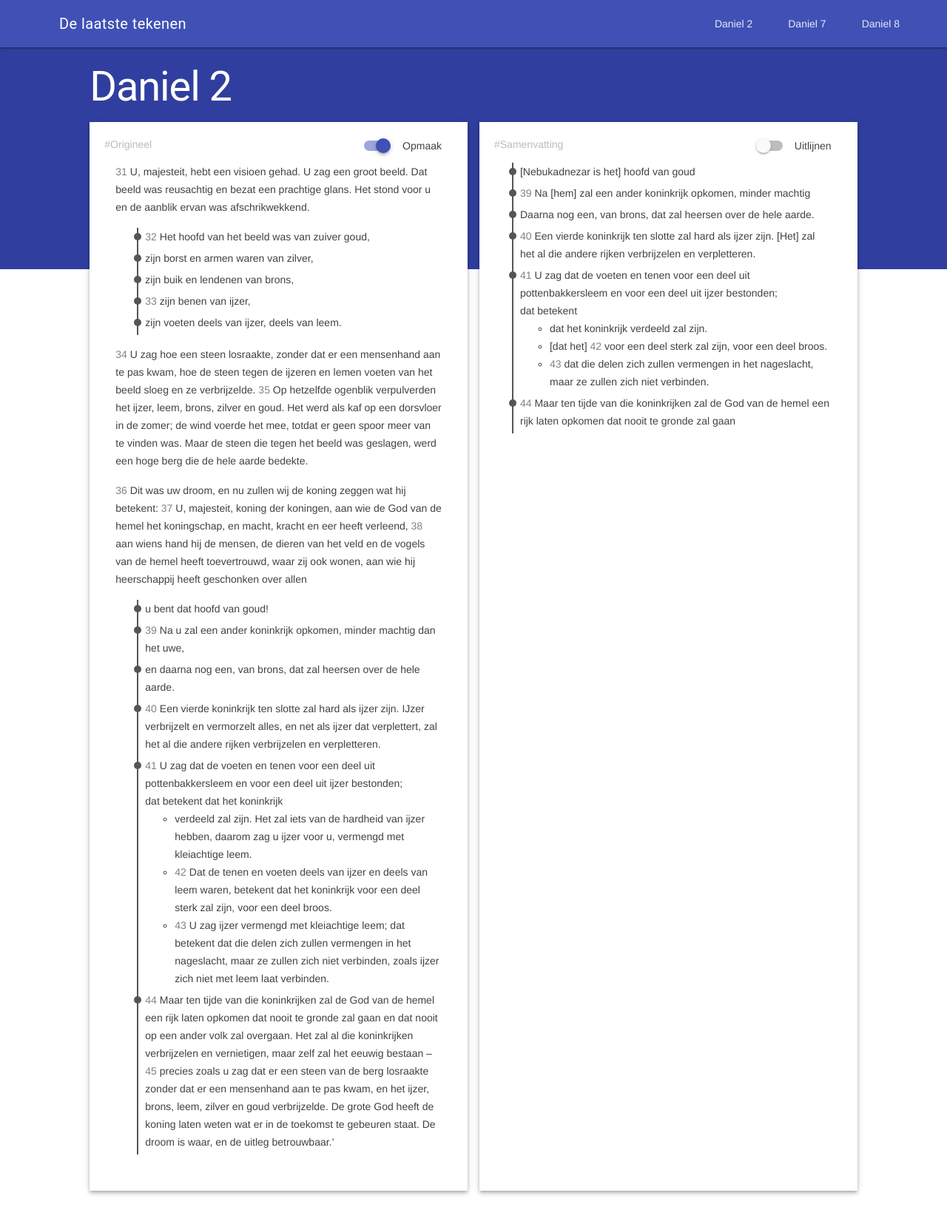
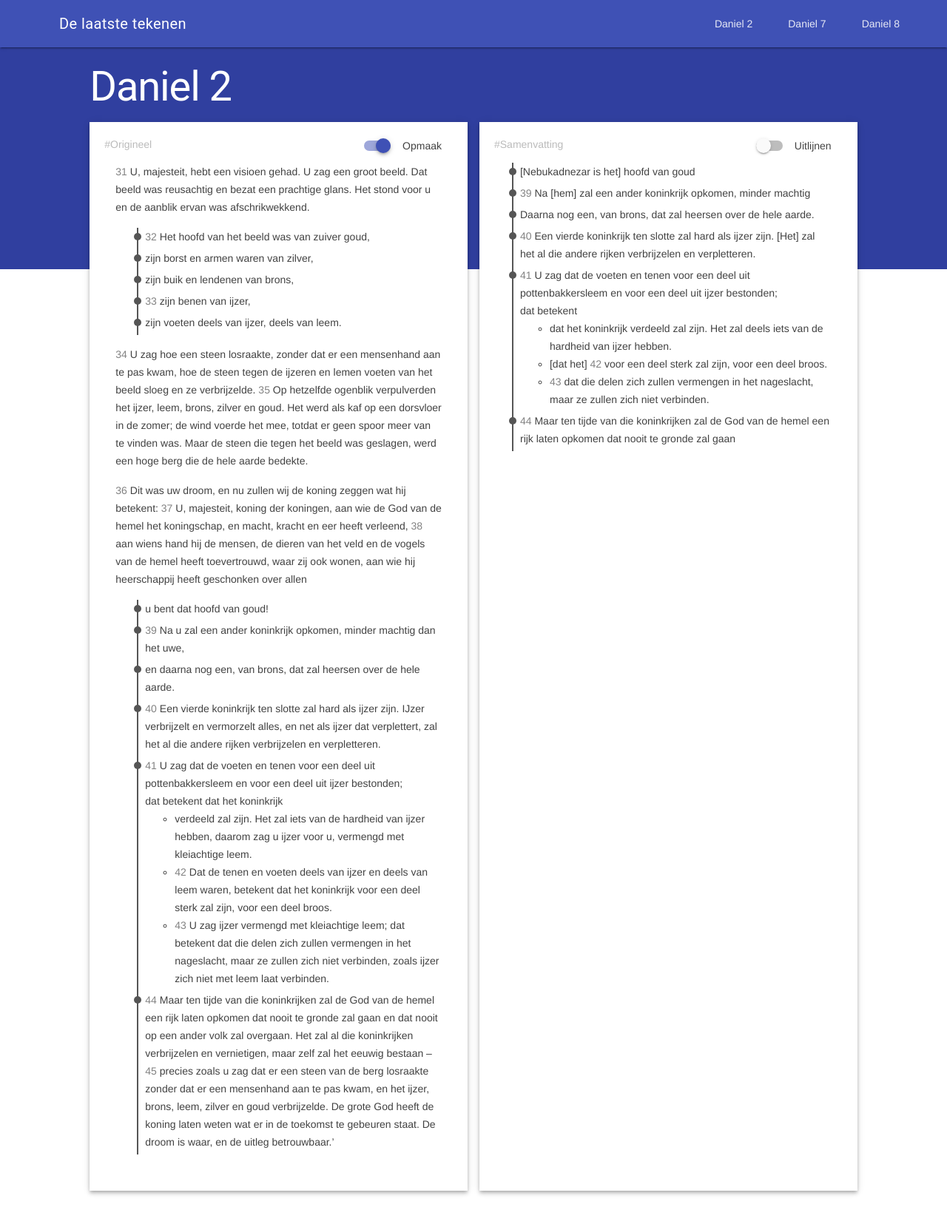
Before and after one commit to tomasvanrijsse/the-last-signs, a Jekyll site: the page built from _chapters/daniel-2.html, in a window 1280 px wide. Shown: the top 1655 px of the page at 74% size. Built offline with Jekyll 4.4.1, drawn with Linux system fonts in a browser that asks for light colours; nearby versions of some CDN libraries.

Commit message:
Daniel 2 - summary edit

```diff
--- a/_chapters/daniel-2.html
+++ b/_chapters/daniel-2.html
@@ -13,7 +13,7 @@ summary: |
         <li class="align" data-align-no="4"><span class="verse-no">40 </span>Een vierde koninkrijk ten slotte zal hard als ijzer zijn. [Het] zal het al die andere rijken verbrijzelen en verpletteren.</li>
         <li class="last-sign align" data-align-no="5"><span class="verse-no">41 </span>U zag dat de voeten en tenen voor een deel uit pottenbakkersleem en voor een deel uit ijzer bestonden;<br/>dat betekent
             <ul>
-                <li class="align" data-align-no="6">dat het koninkrijk verdeeld zal zijn.</li>
+                <li class="align" data-align-no="6">dat het koninkrijk verdeeld zal zijn. Het zal deels iets van de hardheid van ijzer hebben.</li>
                 <li class="align" data-align-no="7">[dat het] <span class="verse-no">42 </span>voor een deel sterk zal zijn, voor een deel broos.</li>
                 <li class="align" data-align-no="8"><span class="verse-no">43 </span>dat die delen zich zullen vermengen in het nageslacht, maar ze zullen zich niet verbinden.</li>
             </ul>
```
